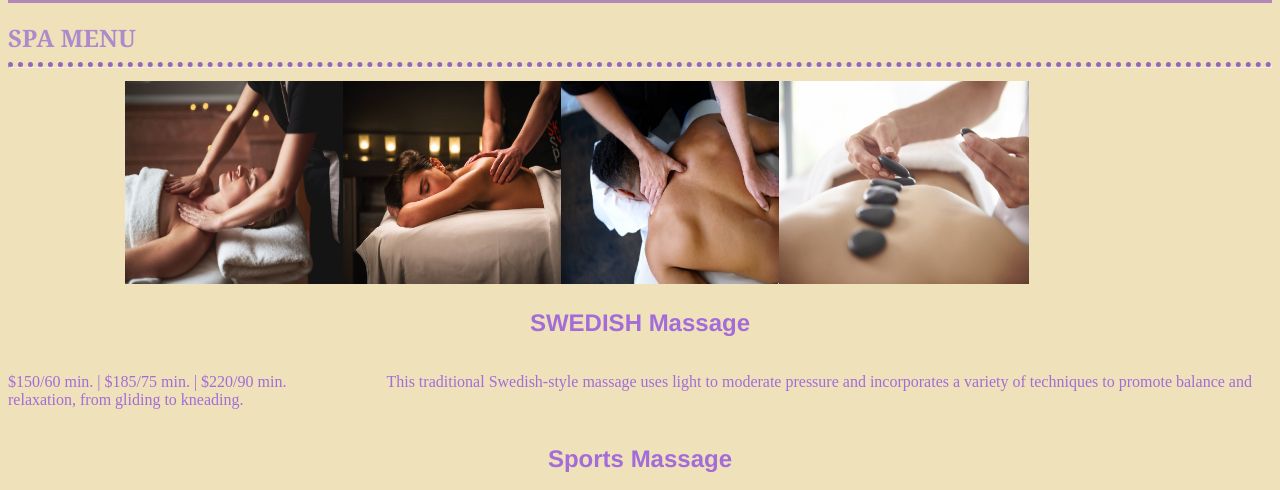
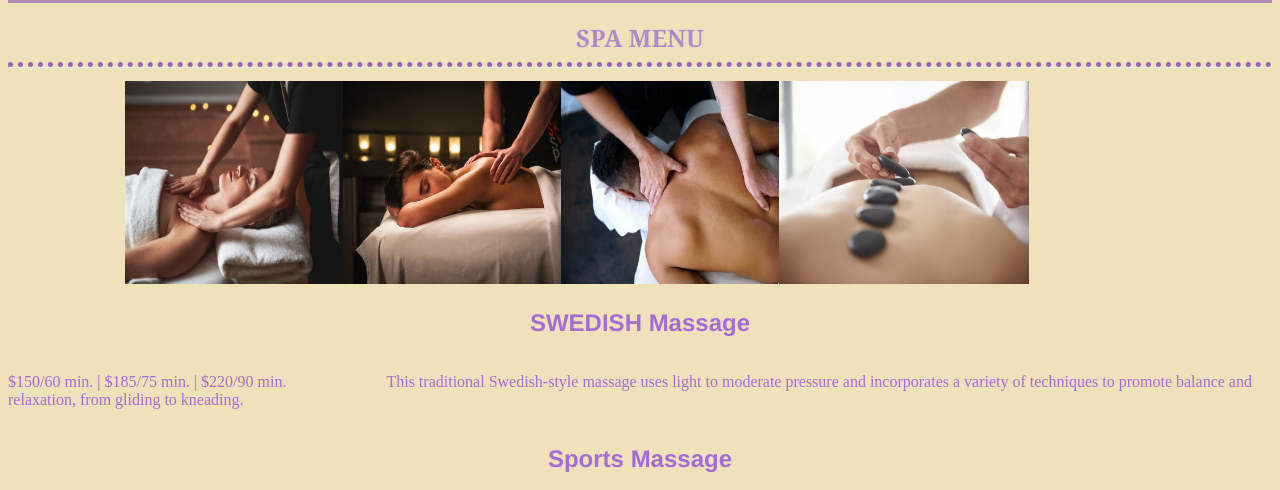
Before and after one commit to MoneyMal/MoneyMal.github.io, a plain HTML site: page spamenu.html in a window 1280 px wide. Shown: the part 245-735 px from the top of the page. Drawn offline with Linux system fonts and the light colour scheme.

Commit message:
Update spamenu.html

```diff
--- a/spamenu.html
+++ b/spamenu.html
@@ -54,7 +54,7 @@
         </nav>
 
     <br>
-	  <h1>SPA MENU</h1></center>
+	  <center><h1>SPA MENU</h1></center>
 	  <hr>
 	  <div class="spa">
   <div class="spamen">
```
